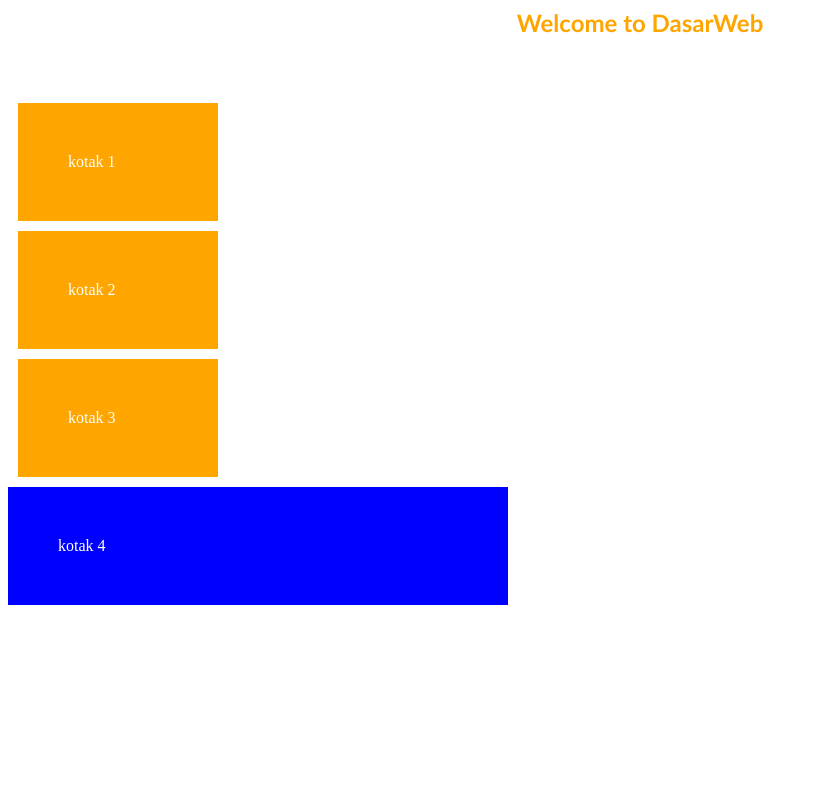
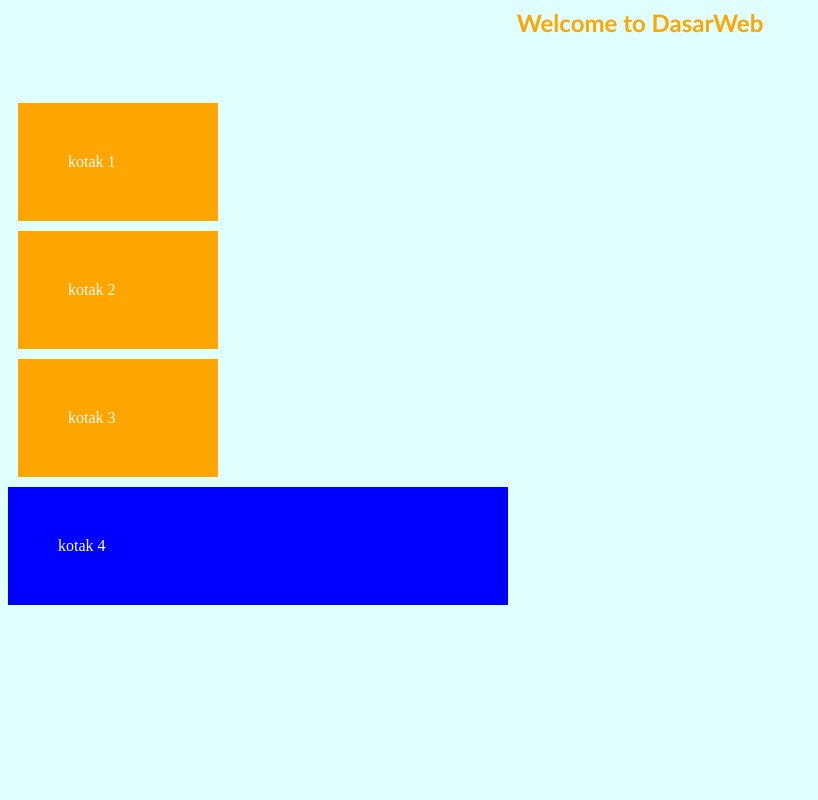
Before and after one commit to HaikalMuhammadRafli/Campus-Repo, a PHP site: page / in a window 1280 px wide. Shown: the whole page, without its empty margins (0-818 px from the left). Run offline with PHP 8.4, Linux system fonts and the light colour scheme.

Commit message:
mod practicum 4 : changed body background color

```diff
--- a/Semester 3/PEMR_WEB/Week 2/dasarWeb_Haikal_2/style.css
+++ b/Semester 3/PEMR_WEB/Week 2/dasarWeb_Haikal_2/style.css
@@ -1,3 +1,8 @@
+body {
+    background: lightcyan;
+    color: white;
+}
+
 h2 {
     color: orange;
     font-family: 'Trebuchet MS';
```
